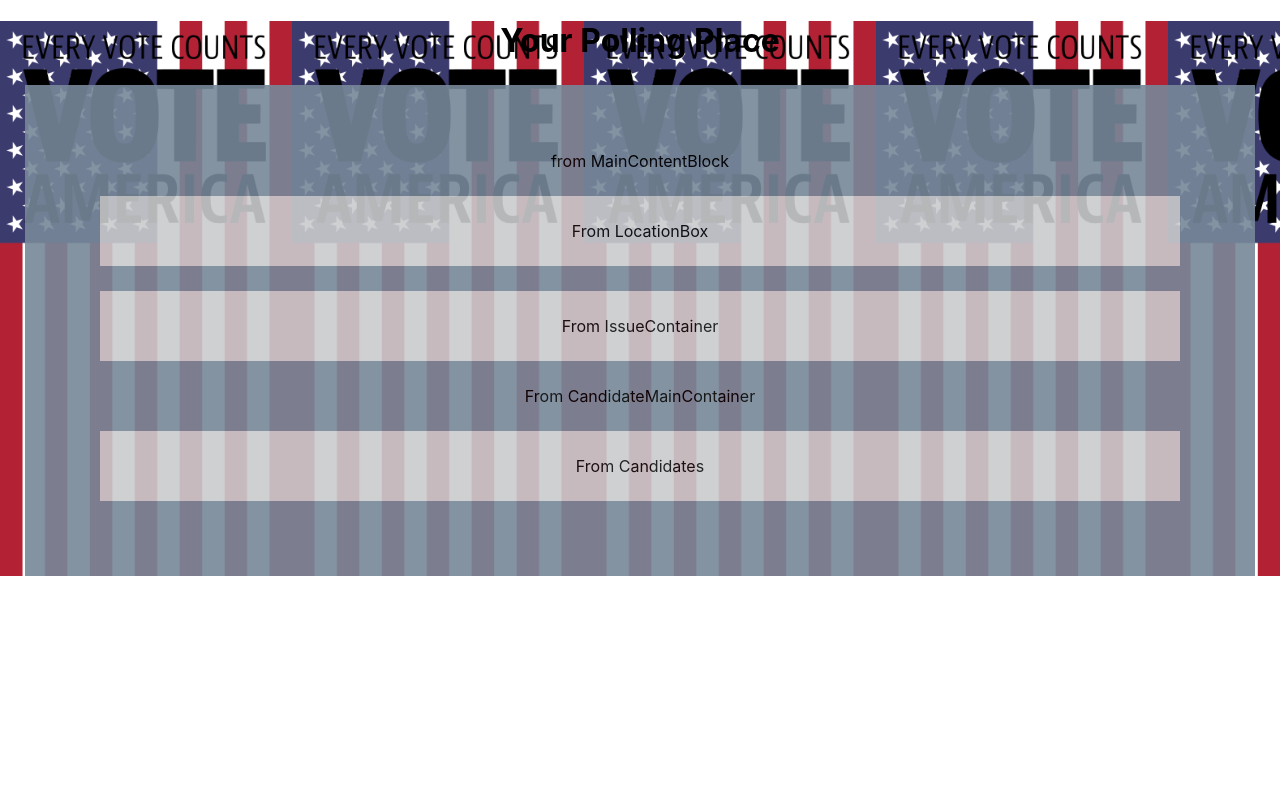
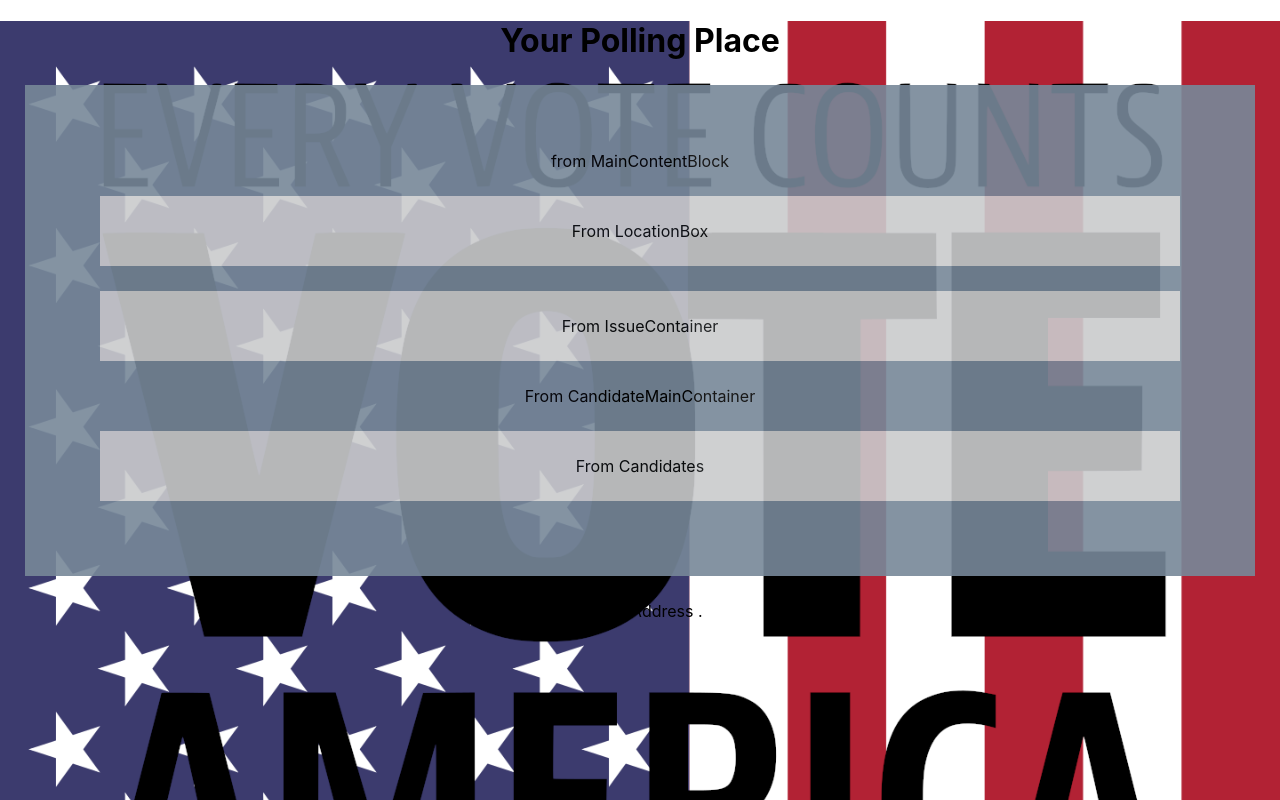
Before and after one commit to tammyztian/geolocation-voter-info, a React (Create React App) app: page / in a window 1280 px wide. Shown: the top 800 px of the page. Built offline with nearby package versions, Linux system fonts and the light colour scheme; no server answers.

Commit message:
styling and address converter

```diff
--- a/src/App.css
+++ b/src/App.css
@@ -53,5 +53,6 @@
 }
 .background{
   background-image: url("./components/Vertical_United_States_Flag.png") ;
-  background-size: contain;
+  height: 1440px;
+  background-size: cover;
 }
--- a/src/App.js
+++ b/src/App.js
@@ -12,7 +12,7 @@ class App extends Component {
       <div className="App background">
         <Header/>
         <MainContentBlock/>
-          {/*<DataFetch/>*/}
+          <DataFetch/>
           {console.log('this is key', process.env.REACT_APP_API_KEY)}
         {/* <Footer/> */}
       </div>
--- a/src/components/DataFetch.js
+++ b/src/components/DataFetch.js
@@ -16,7 +16,15 @@ class DataFetch extends Component {
 
         fetch(`${MAPS_API}latlng=40.714224,-73.961452&key=${API_KEY}`)
             .then(res=>res.json())
-            .then(data => this.setState({address: data.results[0].formatted_address}));
+            .then(data => {
+                let address=data.results[0].formatted_address
+                //this.setState({address: data.results[0].formatted_address}));
+                //remove commas from address
+                var removecomma = /,/g;
+                address = address.replace(removecomma, '');
+                //converts spaces into %20
+                address=encodeURI(address);
+            })
     }
 
     render () {
```
Also changed, not shown: src/components/FormatAddress.js (added).
